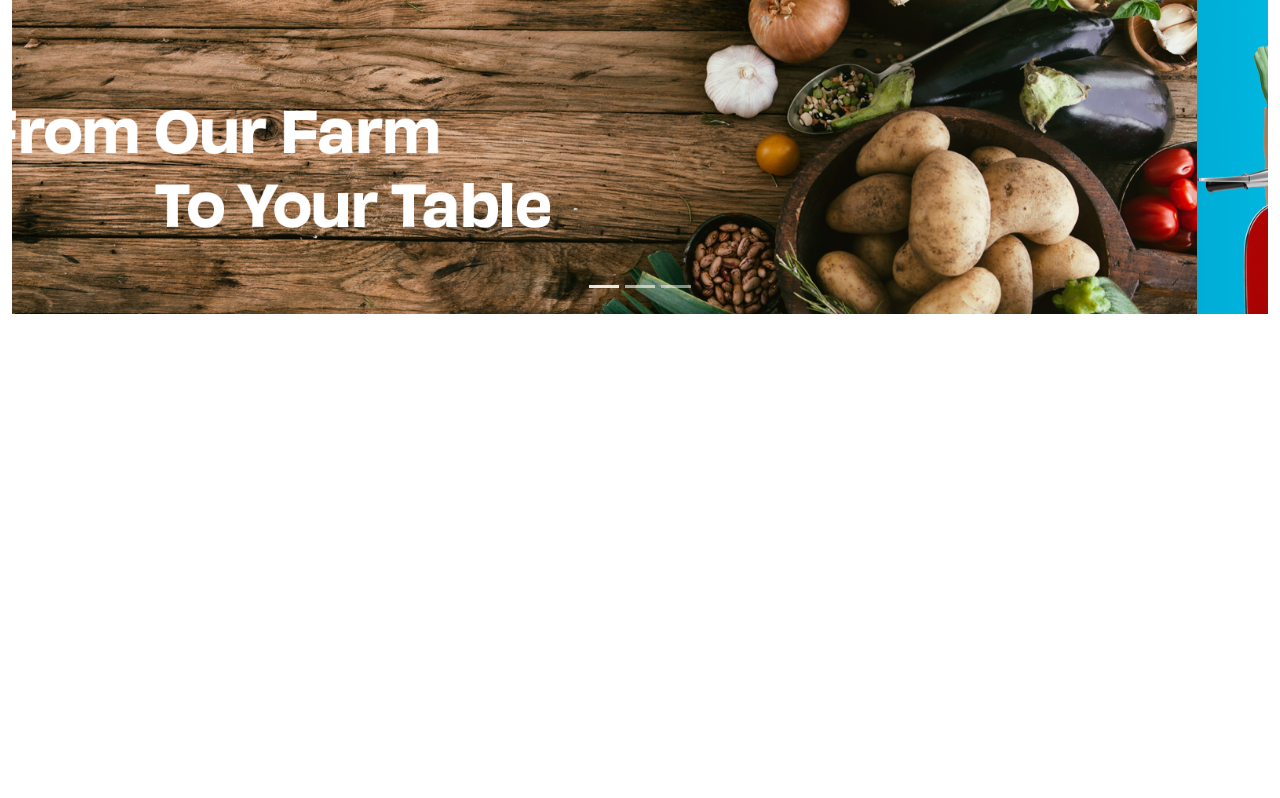
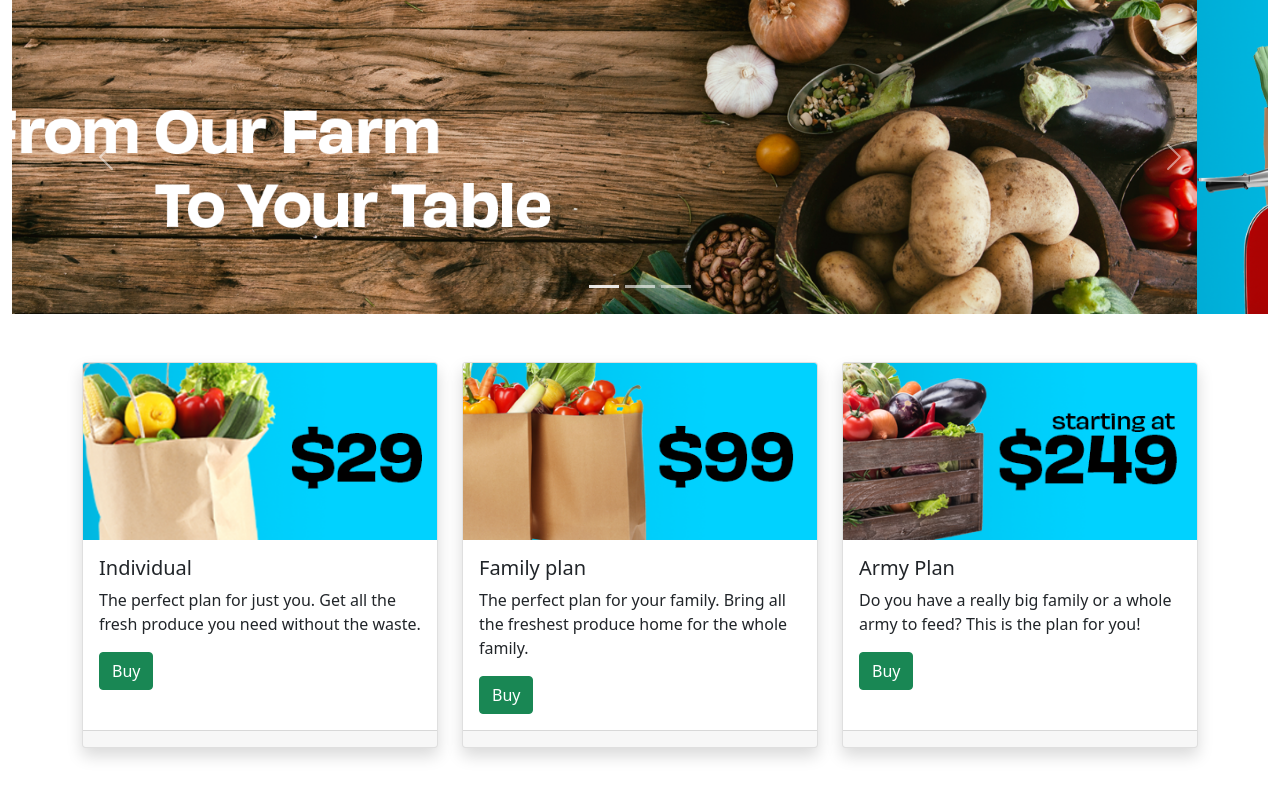
Before and after one commit to DentonWalker/PricingPage, a plain HTML site: page index.html in a window 1280 px wide. Drawn offline with nearby package versions, Linux system fonts and the light colour scheme.

Commit message:
completed cards

```diff
--- a/index.html
+++ b/index.html
@@ -34,6 +34,70 @@
                     <img src="img/FreshApp.png" class="d-block w-100" alt="Use our app to shop">
                 </div>
             </div>
+            <button class="carousel-control-prev" type="button" data-bs-target="#carouselHeader" data-bs-slide="prev">
+                <span class="carousel-control-prev-icon" aria-hidden="true"></span>
+                <span class="visually-hidden">Previous</span>
+            </button>
+            <button class="carousel-control-next" type="button" data-bs-target="#carouselHeader" data-bs-slide="next">
+                <span class="carousel-control-next-icon" aria-hidden="true"></span>
+                <span class="visually-hidden">Next</span>
+            </button>
+        </div>
+        <div class="container pt-5">
+            <div class="row row-cols-1 row-cols-md-3 g-4">
+                <div class="col">
+                    <div class="card h-100 shadow">
+                        <img src="img/indplan.png" class="card-img-top" alt="Individual Plan">
+                        <div class="card-body">
+                            <h5 class="card-title">
+                                Individual
+                            </h5>
+                            <p class="card-text">
+                                The perfect plan for just you. Get all the fresh produce you need without the waste.
+                            </p>
+                            <a href="#" class="btn btn-success">Buy</a>
+                        </div>
+                        <div class="card-footer">
+                            <small class="text-muted"></small>
+                        </div>
+                    </div>
+                </div>
+                <div class="col">
+                    <div class="card h-100 shadow">
+                        <img src="img/FamilyPlan.png" class="card-img-top" alt="Family Plan">
+                        <div class="card-body">
+                            <h5 class="card-title">
+                                Family plan
+                            </h5>
+                            <p class="card-text">
+                                The perfect plan for your family. Bring all the freshest produce home for the whole
+                                family.
+                            </p>
+                            <a href="#" class="btn btn-success">Buy</a>
+                        </div>
+                        <div class="card-footer">
+                            <small class="text-muted"></small>
+                        </div>
+                    </div>
+                </div>
+                <div class="col">
+                    <div class="card h-100 shadow">
+                        <img src="img/armyplan.png" class="card-img-top" alt="Army Plan">
+                        <div class="card-body">
+                            <h5 class="card-title">
+                                Army Plan
+                            </h5>
+                            <p class="card-text">
+                                Do you have a really big family or a whole army to feed? This is the plan for you!
+                            </p>
+                            <a href="#" class="btn btn-success">Buy</a>
+                        </div>
+                        <div class="card-footer">
+                            <small class="text-muted"></small>
+                        </div>
+                    </div>
+                </div>
+            </div>
         </div>
     </div>
     <!-- Bootstrap JS -->
```
